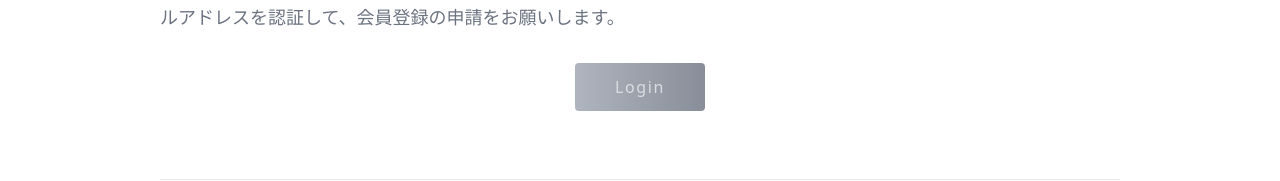
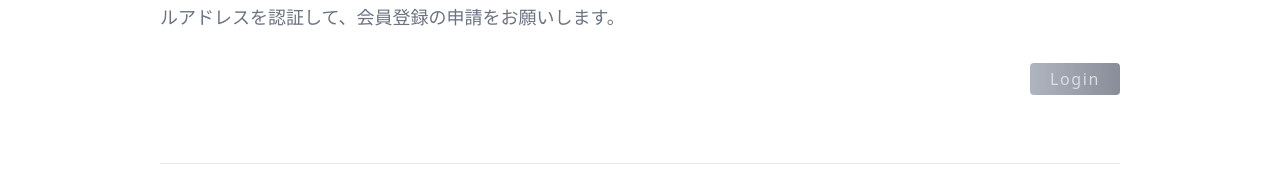
Before and after one commit to yoko-at-home/nextjs-micro-cms-test, a Next.js app: page /members in a window 1280 px wide. Shown: the part 457-638 px from the top of the page. Built offline with nearby package versions, Linux system fonts and the light colour scheme; no server answers; what @tailwindcss/typography would draw is missing.

Commit message:
💄 ログイン/ログアウトボタンを修正

```diff
--- a/src/pages/members/index.tsx
+++ b/src/pages/members/index.tsx
@@ -24,9 +24,9 @@ const Members: NextPage = () => {
                   Webサイトのすべての商品情報にアクセスするには、会員登録をお願いしております。以下のログインリンクからメールアドレスを認証して、会員登録の申請をお願いします。
                 </p>
               </div>
-              <div className="flex justify-center">
+              <div className="flex justify-end">
                 <Link href="/api/auth/login">
-                  <a className="mb-5 py-3 px-10 text-gray-300 bg-gradient-to-r from-gray-400 to-gray-500 focus:from-purple-600 focus:to-yellow-600 opacity-80 rounded tracking-widest">
+                  <a className="mb-5 py-1 px-5 text-gray-300 bg-gradient-to-r from-gray-400 to-gray-500 focus:from-purple-600 focus:to-yellow-600 opacity-80 rounded tracking-widest">
                     Login
                   </a>
                 </Link>
@@ -34,9 +34,9 @@ const Members: NextPage = () => {
             </div>
           ) : (
             <>
-              <div className="flex justify-between">
+              <div className="flex justify-end">
                 <Link href="/api/auth/logout">
-                  <a className="mb-5 py-3 px-10 text-gray-300 bg-gradient-to-r from-gray-400 to-gray-500 focus:from-purple-600 focus:to-yellow-600 opacity-80 rounded tracking-widest">
+                  <a className="mb-5 py-1 px-5 text-gray-300 bg-gradient-to-r from-gray-400 to-gray-500 focus:from-purple-600 focus:to-yellow-600 opacity-80 rounded tracking-widest">
                     Logout
                   </a>
                 </Link>
```
